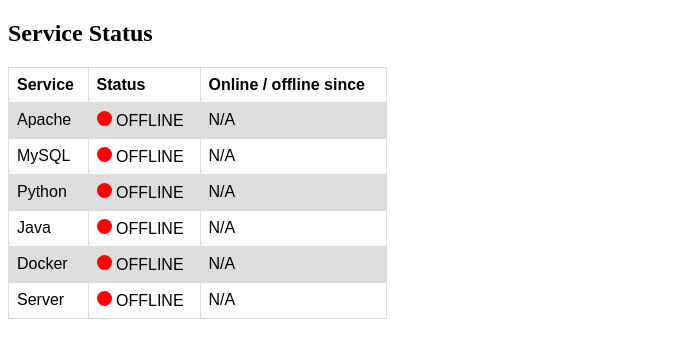
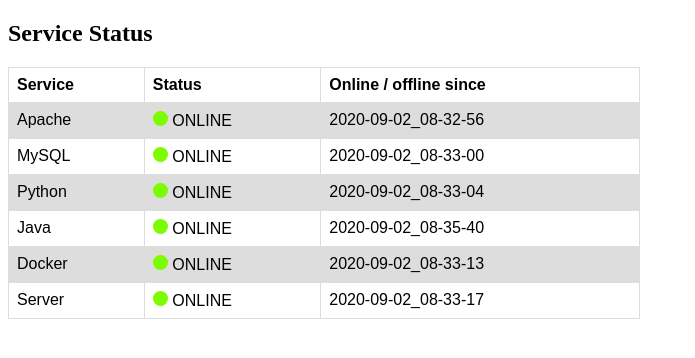
Before and after one commit to Fashgubben/StickyBitsProject, a plain HTML site: page Monitor/index.html in a window 1280 px wide. Shown: the whole page, without its empty margins (0-695 px from the left). Drawn offline with Linux system fonts and the light colour scheme.

Commit message:
Changed systemctl -H request from twice every second to every 7'th second.

```diff
--- a/Monitor/index.html
+++ b/Monitor/index.html
@@ -1,12 +1,12 @@
 <!DOCTYPE html>
 <html>
 <head>
-<meta http-equiv="refresh" content="5" />
+<meta http-equiv="refresh" content="30" />
 <style>
 table {
   font-family: arial, sans-serif;
   border-collapse: collapse;
-  width: 30%;
+  width: 50%;
 }
 
 td, th {
@@ -54,33 +54,33 @@ tr:nth-child(even) {
   </tr>
   <tr>
     <td>Apache</td>
-    <td><span class="rdot"></span> OFFLINE</td>
-    <td> N/A </td>
+    <td><span class="gdot"></span> ONLINE</td>
+    <td> 2020-09-02_08-32-56 </td>
   </tr>
   <tr>
     <td>MySQL</td>
-    <td><span class="rdot"></span> OFFLINE</td>
-    <td> N/A </td>
+    <td><span class="gdot"></span> ONLINE</td>
+    <td> 2020-09-02_08-33-00 </td>
   </tr>
   <tr>
     <td>Python</td>
-    <td><span class="rdot"></span> OFFLINE</td>
-    <td> N/A </td>
+    <td><span class="gdot"></span> ONLINE</td>
+    <td> 2020-09-02_08-33-04 </td>
   </tr>
   <tr>
     <td>Java</td>
-    <td><span class="rdot"></span> OFFLINE</td>
-    <td> N/A </td>
+    <td><span class="gdot"></span> ONLINE</td>
+    <td> 2020-09-02_08-35-40 </td>
   </tr>
   <tr>
     <td>Docker</td>
-    <td><span class="rdot"></span> OFFLINE</td>
-    <td> N/A </td>
+    <td><span class="gdot"></span> ONLINE</td>
+    <td> 2020-09-02_08-33-13 </td>
   </tr>
     <tr>
     <td>Server</td>
-    <td><span class="rdot"></span> OFFLINE</td>
-    <td> N/A </td>
+    <td><span class="gdot"></span> ONLINE</td>
+    <td> 2020-09-02_08-33-17 </td>
   </tr>
 
 
```
Also changed, not shown: 1 other file.
